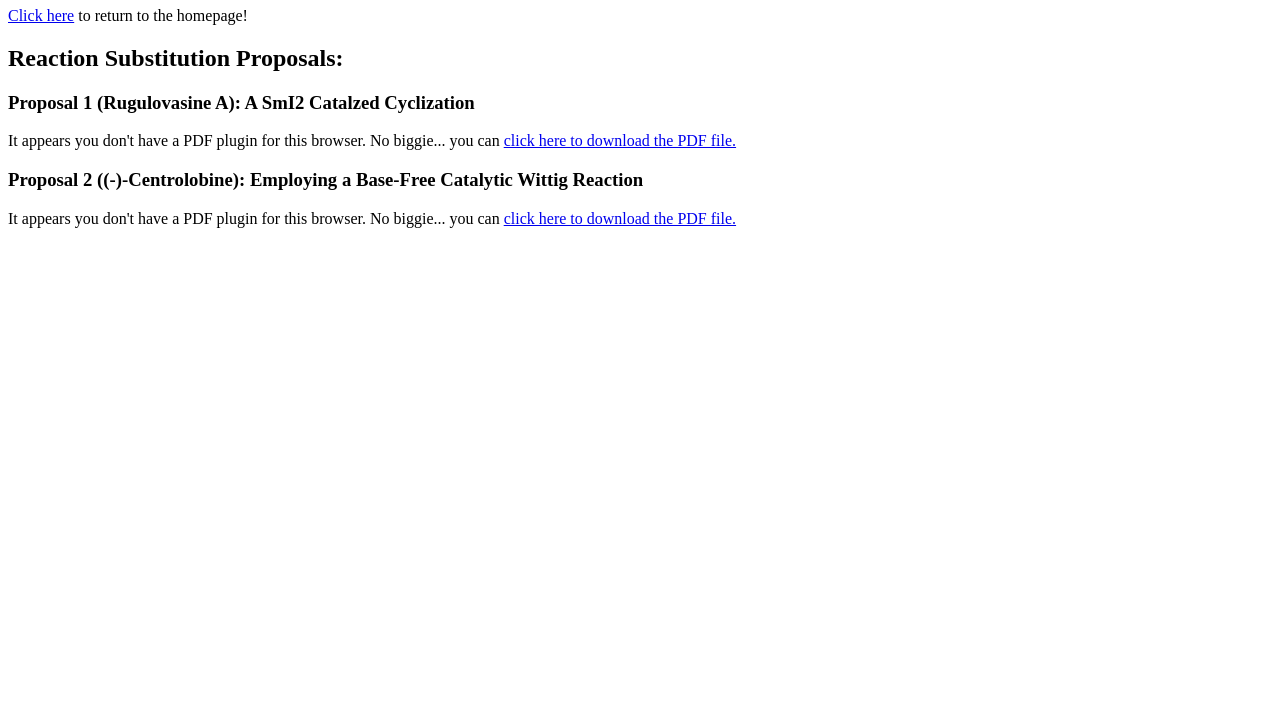
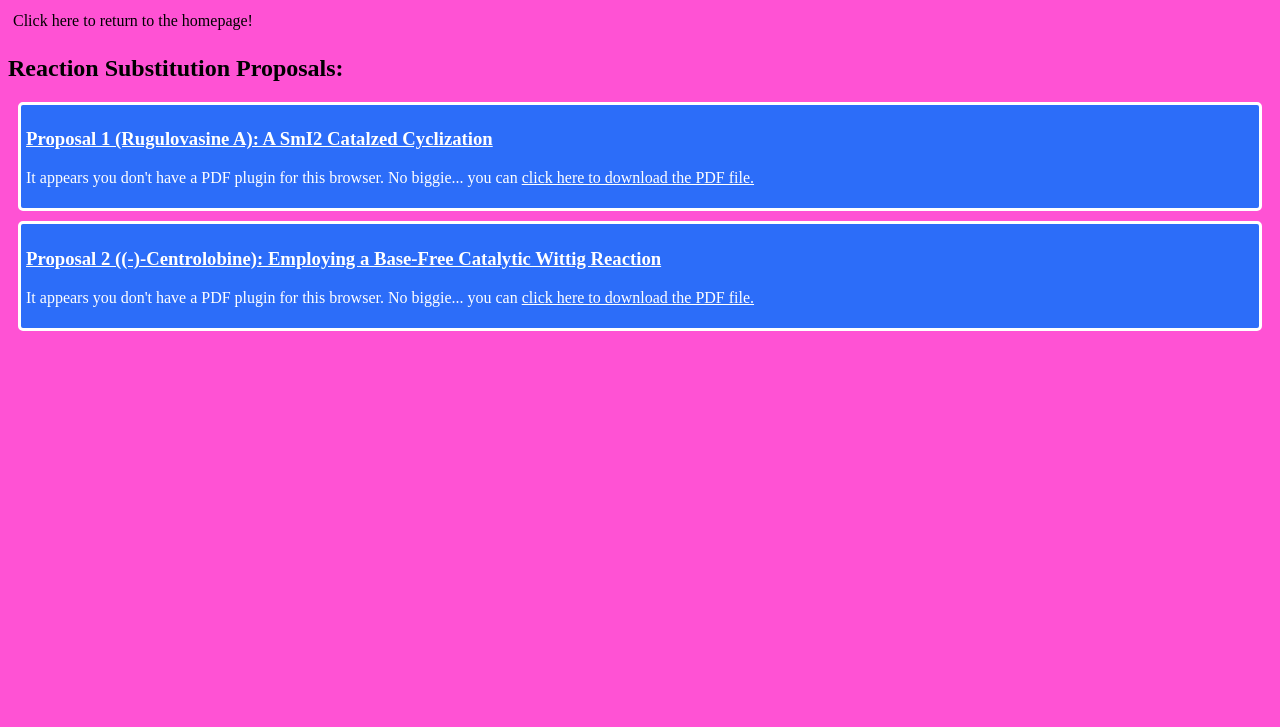
Before and after one commit to IFalise/IanFalise, an Astro site: page /Syntheses in a window 1280 px wide. Shown: the part 73-800 px from the top of the page. Built offline with nearby package versions, Linux system fonts and the light colour scheme; Astro itself is replaced by a stand-in of ours.

Commit message:
Update Syntheses.html

```diff
--- a/src/pages/Syntheses.html
+++ b/src/pages/Syntheses.html
@@ -4,12 +4,12 @@
     <meta charset="UTF-8">
     <meta name="viewport" content="width=device-width, initial-scale=1.0">
     <title>Document</title>
-    <link rel="stylesheet" src="ianfalise.com">
+    <link rel="stylesheet" href="synthesisstyle.css">
 </head>
 <body>
     <h1>Organic Synthetic Projects</h1>
     <div class="return">
-    <a href="HomePage.html">Click here</a> to return to the homepage!
+    <a src="ianfalise.com">Click here</a> to return to the homepage!
     </div>
         <h2>Reaction Substitution Proposals:</h2>
         <div class="project">
```
